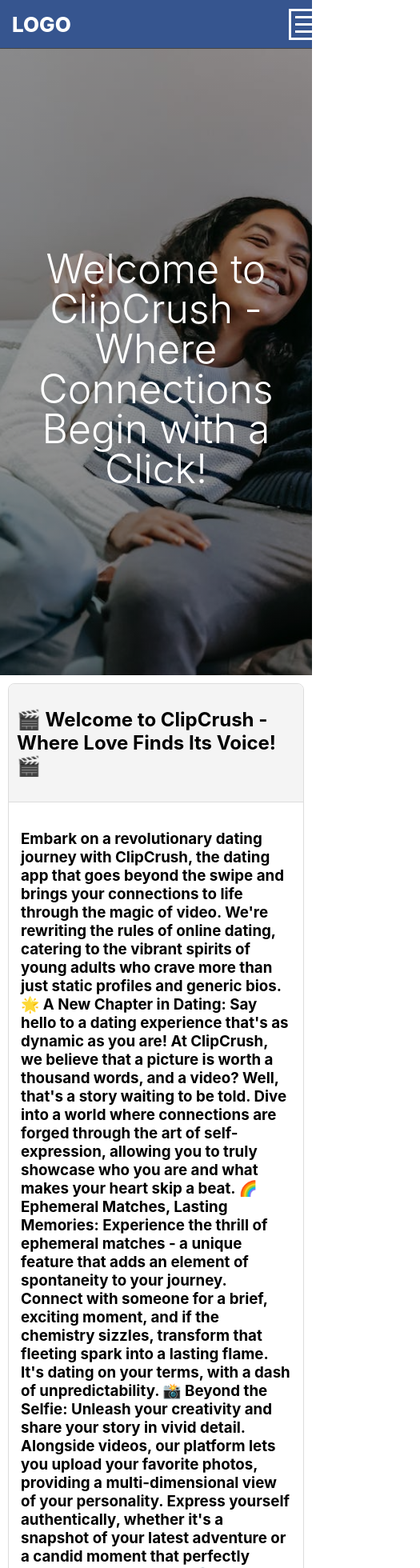
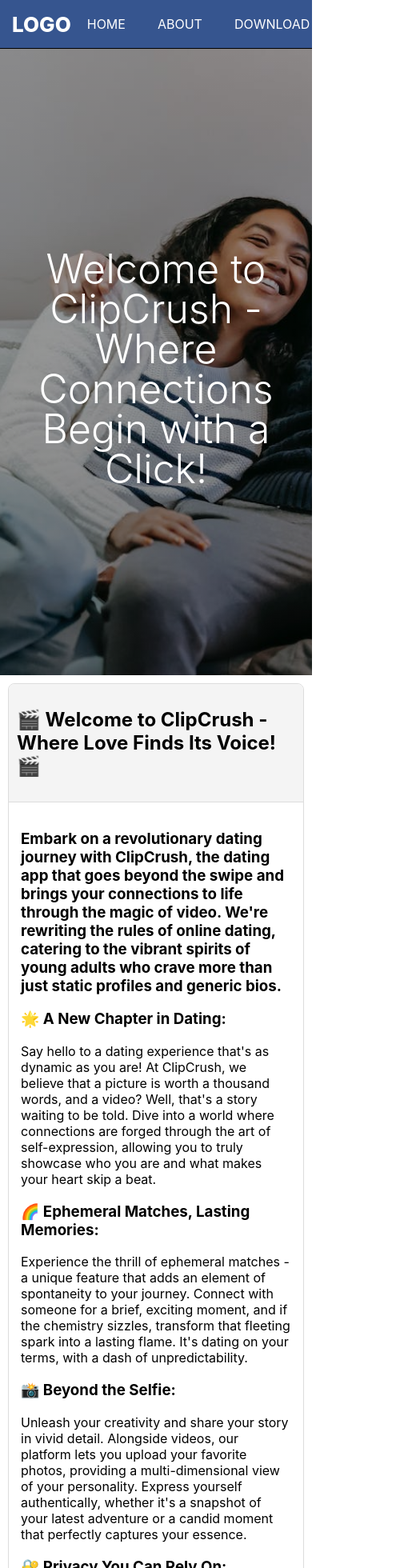
Before and after one commit to nyujuzer/stefi, a React (Create React App) app: page / in a window 390 px wide. Shown: the top 1960 px of the page at 80% size, 525 px wide, since content can reach past the window. Built offline with nearby package versions, Linux system fonts and the light colour scheme.

Commit message:
Responsivity update

```diff
--- a/src/App.tsx
+++ b/src/App.tsx
@@ -17,42 +17,66 @@
             app that goes beyond the swipe and brings your connections to life
             through the magic of video. We're rewriting the rules of online
             dating, catering to the vibrant spirits of young adults who crave
-            more than just static profiles and generic bios. 🌟 A New Chapter in
-            Dating: Say hello to a dating experience that's as dynamic as you
-            are! At ClipCrush, we believe that a picture is worth a thousand
-            words, and a video? Well, that's a story waiting to be told. Dive
-            into a world where connections are forged through the art of
-            self-expression, allowing you to truly showcase who you are and what
-            makes your heart skip a beat. 🌈 Ephemeral Matches, Lasting
-            Memories: Experience the thrill of ephemeral matches - a unique
-            feature that adds an element of spontaneity to your journey. Connect
-            with someone for a brief, exciting moment, and if the chemistry
-            sizzles, transform that fleeting spark into a lasting flame. It's
-            dating on your terms, with a dash of unpredictability. 📸 Beyond the
-            Selfie: Unleash your creativity and share your story in vivid
-            detail. Alongside videos, our platform lets you upload your favorite
-            photos, providing a multi-dimensional view of your personality.
-            Express yourself authentically, whether it's a snapshot of your
-            latest adventure or a candid moment that perfectly captures your
-            essence. 🔐 Privacy You Can Rely On: Your peace of mind matters.
-            ClipCrush is committed to creating a secure environment where you
-            can explore connections without compromising your privacy. Control
-            who sees your content and when, ensuring that your dating journey
-            unfolds at your own pace. 🎉 Events That Spark Connection: Elevate
-            your dating game with ClipCrush events! From virtual gatherings to
-            themed video chats, we're creating opportunities for you to connect
-            in fun and meaningful ways. Because sometimes, the best connections
-            happen when you're sharing an experience. 🌎 Connecting the World,
-            One Click at a Time: Whether you're drawn to a global tapestry of
-            connections or seeking someone in your neighborhood, ClipCrush
-            connects you with like-minded individuals who share your vibe.
-            Expand your horizons or keep it local - the choice is yours. Join us
-            on this extraordinary adventure where real connections, real people,
-            and real moments take center stage. ClipCrush - because your love
-            story deserves to be told in moving pictures. Sign up today and let
-            the journey begin! 🌟✨
+            more than just static profiles and generic bios.
           </h3>
+
+          <h3>🌟 A New Chapter in Dating:</h3>
+          <p>
+            Say hello to a dating experience that's as dynamic as you are! At
+            ClipCrush, we believe that a picture is worth a thousand words, and
+            a video? Well, that's a story waiting to be told. Dive into a world
+            where connections are forged through the art of self-expression,
+            allowing you to truly showcase who you are and what makes your heart
+            skip a beat.
+          </p>
+
+          <h3>🌈 Ephemeral Matches, Lasting Memories:</h3>
+          <p>
+            Experience the thrill of ephemeral matches - a unique feature that
+            adds an element of spontaneity to your journey. Connect with someone
+            for a brief, exciting moment, and if the chemistry sizzles,
+            transform that fleeting spark into a lasting flame. It's dating on
+            your terms, with a dash of unpredictability.
+          </p>
+
+          <h3>📸 Beyond the Selfie:</h3>
+          <p>
+            Unleash your creativity and share your story in vivid detail.
+            Alongside videos, our platform lets you upload your favorite photos,
+            providing a multi-dimensional view of your personality. Express
+            yourself authentically, whether it's a snapshot of your latest
+            adventure or a candid moment that perfectly captures your essence.
+          </p>
+
+          <h3>🔐 Privacy You Can Rely On:</h3>
+          <p>
+            Your peace of mind matters. ClipCrush is committed to creating a
+            secure environment where you can explore connections without
+            compromising your privacy. Control who sees your content and when,
+            ensuring that your dating journey unfolds at your own pace.
+          </p>
+
+          <h3>🎉 Events That Spark Connection:</h3>
+          <p>
+            Elevate your dating game with ClipCrush events! From virtual
+            gatherings to themed video chats, we're creating opportunities for
+            you to connect in fun and meaningful ways. Because sometimes, the
+            best connections happen when you're sharing an experience.
+          </p>
+
+          <h3>🌎 Connecting the World, One Click at a Time:</h3>
+          <p>
+            Whether you're drawn to a global tapestry of connections or seeking
+            someone in your neighborhood, ClipCrush connects you with
+            like-minded individuals who share your vibe. Expand your horizons or
+            keep it local - the choice is yours. Join us on this extraordinary
+            adventure where real connections, real people, and real moments take
+            center stage. ClipCrush - because your love story deserves to be
+            told in moving pictures. Sign up today and let the journey begin!
+            🌟✨
+          </p>
         </Card>
+
         <div className="row">
           <Card title="Discover Love Through Videos:">
             <h3>
--- a/src/components/elements/card.css
+++ b/src/components/elements/card.css
@@ -1,5 +1,5 @@
 .card {
-  flex-basis: 100%;
+    flex-basis: 100%;
     border: 1px solid #ddd;
     border-radius: 8px;
     margin: 10px;
--- a/src/components/elements/navbar.tsx
+++ b/src/components/elements/navbar.tsx
@@ -15,10 +15,6 @@
           <li><Link to="/download">download</Link></li>
           <li><Link to="/contacts">contact</Link></li>
         </ul>
-
-        <button className="nav-toggler">
-          <span></span>
-        </button>
       </nav>
     </div>
   </div>
--- a/src/index.css
+++ b/src/index.css
@@ -136,52 +136,6 @@
   margin: 0 auto;
   padding: 0 15px;
 }
-
-/* mobile breakpoint start */
-@media screen and (max-width: 767px) {
-  .container {
-    max-width: 720px;
-  }
-  /* navbar css for mobile start */
-  .nav-toggler{
-    display: block;
-  }
-  .site-navbar {
-    min-height: 60px;
-  }
-  .site-navbar ul {
-    position: absolute;
-    width: 100%;
-    height: calc(100vh - 60px);
-    left: 0;
-    top: 60px;
-    flex-direction: column;
-    align-items: center;
-    border-top: 1px solid #444;
-    background-color: rgba(0,0,0,.75);
-    max-height: 0;
-    overflow: hidden;
-    transition: .3s;
-  }
-  .site-navbar ul li {
-    width: 100%;
-    text-align: center;
-  }
-  .site-navbar ul li a {
-    padding: 25px;
-  }
-  .site-navbar ul li a:hover {
-    background-color: rgba(255,255,255,.1);
-  }
-  .site-navbar ul.open {
-    max-height: 100vh;
-    overflow: visible;
-  }
-
-  /* navbar css for mobile end */
-}
-/* mobile breakpoint end */
-
 .row{
   display:flex;
   flex-direction: row;
@@ -194,3 +148,9 @@
 div.col.nth-select>*:nth-child(even){
   background-color: var(--pale-azure);
 }
+
+@media only screen and (max-width:600px){
+  .row{
+    flex-direction: column;
+  }
+}
--- a/src/index.tsx
+++ b/src/index.tsx
@@ -2,7 +2,7 @@
 import ReactDOM from "react-dom/client";
 import "./index.css";
 import App from "./App";
-import { BrowserRouter, } from "react-router-dom";
+import { BrowserRouter } from "react-router-dom";
 import reportWebVitals from "./reportWebVitals";
 import NavBar from "./components/elements/navbar";
 
@@ -12,7 +12,7 @@
 root.render(
   <React.StrictMode>
     <BrowserRouter>
-    <NavBar></NavBar>
+      <NavBar></NavBar>
       <App />
     </BrowserRouter>
   </React.StrictMode>
```
